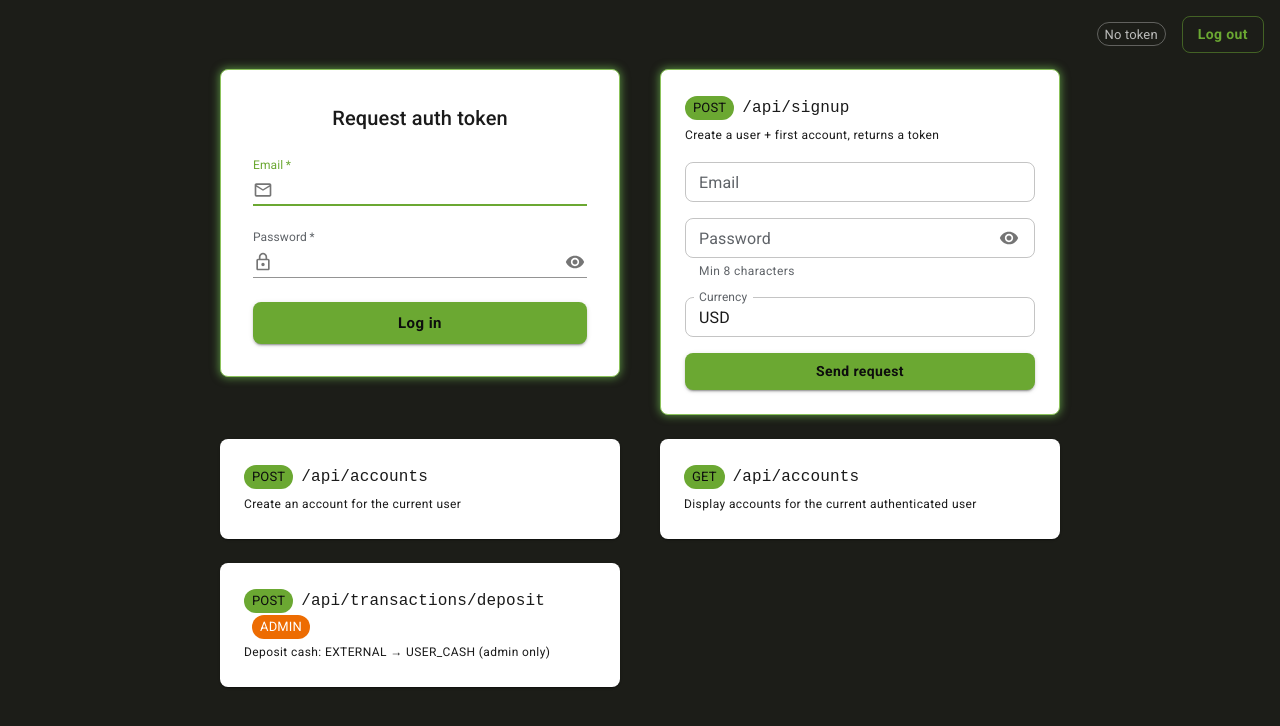
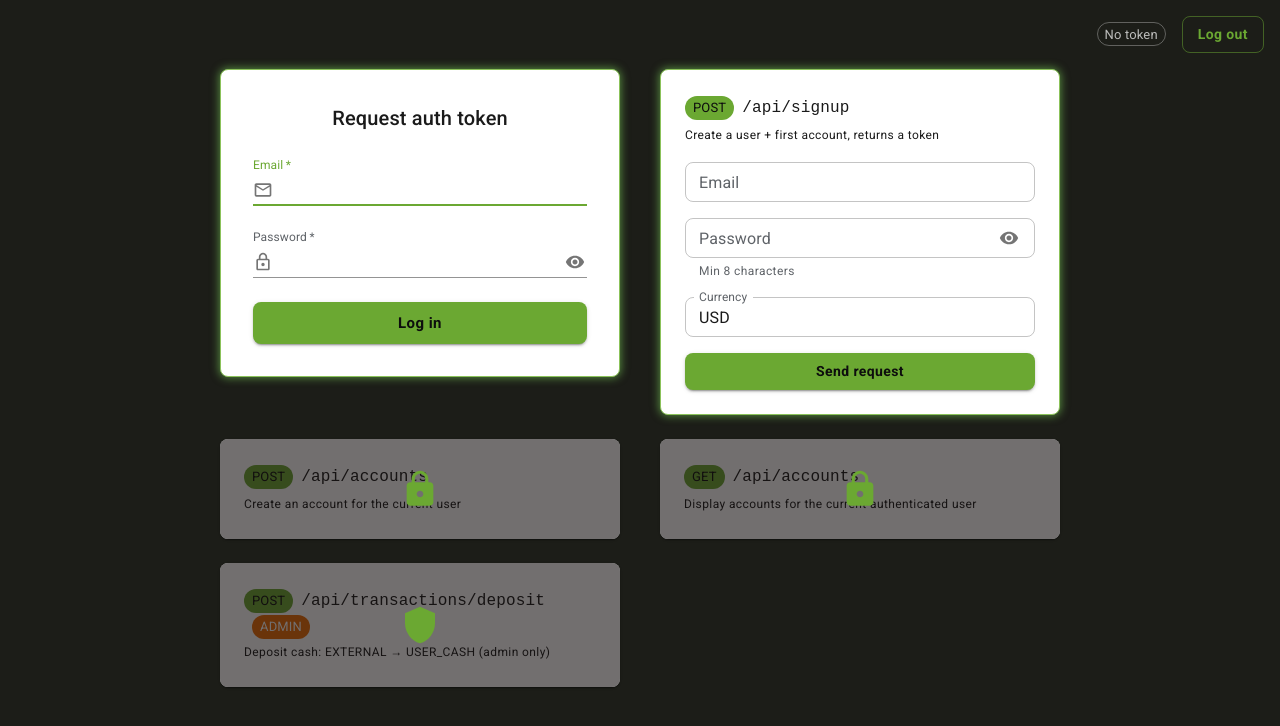
Before and after one commit to ryankavi/DaftarLedger, a React (Vite) app in the folder frontend/: page / in a window 1280 px wide. Shown: the top 726 px of the page. Built offline with nearby package versions, Linux system fonts and the light colour scheme; a web font is replaced by a local one.

Commit message:
feat: add grayfilm over unusable components

```diff
--- a/frontend/src/components/AccountsPanel.tsx
+++ b/frontend/src/components/AccountsPanel.tsx
@@ -13,6 +13,7 @@ import Typography from '@mui/material/Typography'
 import { ApiError, listAccounts } from '../api'
 import { useAuth } from '../auth/context'
 import type { Account } from '../types'
+import LockedFilm from './LockedFilm'
 
 // Calls GET /api/accounts for the current user. The token is attached
 // automatically by the api client from the auth context.
@@ -52,7 +53,7 @@ export default function AccountsPanel() {
   }
 
   return (
-    <Paper sx={{ p: 3, width: '100%' }}>
+    <Paper sx={{ p: 3, width: '100%', position: 'relative' }}>
       {/* Title — always visible, even when the body is squished shut */}
       <Box>
         <Stack direction="row" spacing={1} sx={{ alignItems: 'center' }}>
@@ -121,6 +122,9 @@ export default function AccountsPanel() {
           </Button>
         </Stack>
       </Box>
+
+      {/* Gray film + lock badge while collapsed (USER-gated endpoint). */}
+      <LockedFilm show={!expanded} symbol="lock" />
     </Paper>
   )
 }
--- a/frontend/src/components/CreateAccountPanel.tsx
+++ b/frontend/src/components/CreateAccountPanel.tsx
@@ -12,6 +12,7 @@ import Typography from '@mui/material/Typography'
 import { ApiError, createAccount } from '../api'
 import { useAuth } from '../auth/context'
 import type { AccountCreatedResponse, AccountType, UserRole } from '../types'
+import LockedFilm from './LockedFilm'
 
 // Account creation always owns the new account to the caller, so the two roles
 // create disjoint sets: a USER self-serves their own wallet; an ADMIN provisions
@@ -86,7 +87,7 @@ export default function CreateAccountPanel() {
   }
 
   return (
-    <Paper sx={{ p: 3, width: '100%' }}>
+    <Paper sx={{ p: 3, width: '100%', position: 'relative' }}>
       {/* Title — always visible, even when the body is squished shut */}
       <Box>
         <Stack direction="row" spacing={1} sx={{ alignItems: 'center' }}>
@@ -163,6 +164,9 @@ export default function CreateAccountPanel() {
           </Button>
         </Stack>
       </Box>
+
+      {/* Gray film + lock badge while collapsed (any authenticated USER/ADMIN). */}
+      <LockedFilm show={!expanded} symbol="lock" />
     </Paper>
   )
 }
--- a/frontend/src/components/DepositPanel.tsx
+++ b/frontend/src/components/DepositPanel.tsx
@@ -11,6 +11,7 @@ import Typography from '@mui/material/Typography'
 import { ApiError, deposit } from '../api'
 import { useAuth } from '../auth/context'
 import type { TransactionResponse } from '../types'
+import LockedFilm from './LockedFilm'
 
 // Calls POST /api/transactions/deposit (EXTERNAL -> USER_CASH). Admin-only: a
 // non-admin token gets a 403 surfaced in the error slot.
@@ -71,7 +72,7 @@ export default function DepositPanel() {
   }
 
   return (
-    <Paper sx={{ p: 3, width: '100%' }}>
+    <Paper sx={{ p: 3, width: '100%', position: 'relative' }}>
       {/* Title — always visible, even when the body is squished shut */}
       <Box>
         <Stack
@@ -190,6 +191,9 @@ export default function DepositPanel() {
           </Button>
         </Stack>
       </Box>
+
+      {/* Gray film + shield badge while collapsed (ADMIN-only endpoint). */}
+      <LockedFilm show={!expanded} symbol="shield" />
     </Paper>
   )
 }
--- /dev/null
+++ b/frontend/src/components/LockedFilm.tsx
@@ -0,0 +1,39 @@
+import Box from '@mui/material/Box'
+import LockIcon from '@mui/icons-material/Lock'
+import ShieldIcon from '@mui/icons-material/Shield'
+
+// Translucent gray film laid over a collapsed (access-gated) panel, badged with
+// a symbol that hints why it's locked: a lock for user-gated endpoints, a shield
+// for admin-only ones. Fades in/out with the panel's squish, and never eats
+// pointer events so the expanded form underneath stays interactive.
+export default function LockedFilm({
+  show,
+  symbol,
+}: {
+  show: boolean
+  symbol: 'lock' | 'shield'
+}) {
+  const Icon = symbol === 'shield' ? ShieldIcon : LockIcon
+  return (
+    <Box
+      aria-hidden
+      sx={{
+        position: 'absolute',
+        inset: 0,
+        borderRadius: 1,
+        display: 'flex',
+        alignItems: 'center',
+        justifyContent: 'center',
+        bgcolor: 'rgba(20, 15, 15, 0.6)',
+        opacity: show ? 1 : 0,
+        pointerEvents: 'none',
+        transition: (theme) =>
+          theme.transitions.create('opacity', {
+            duration: theme.transitions.duration.standard,
+          }),
+      }}
+    >
+      <Icon sx={{ color: 'primary.main', fontSize: 40 }} />
+    </Box>
+  )
+}
```
